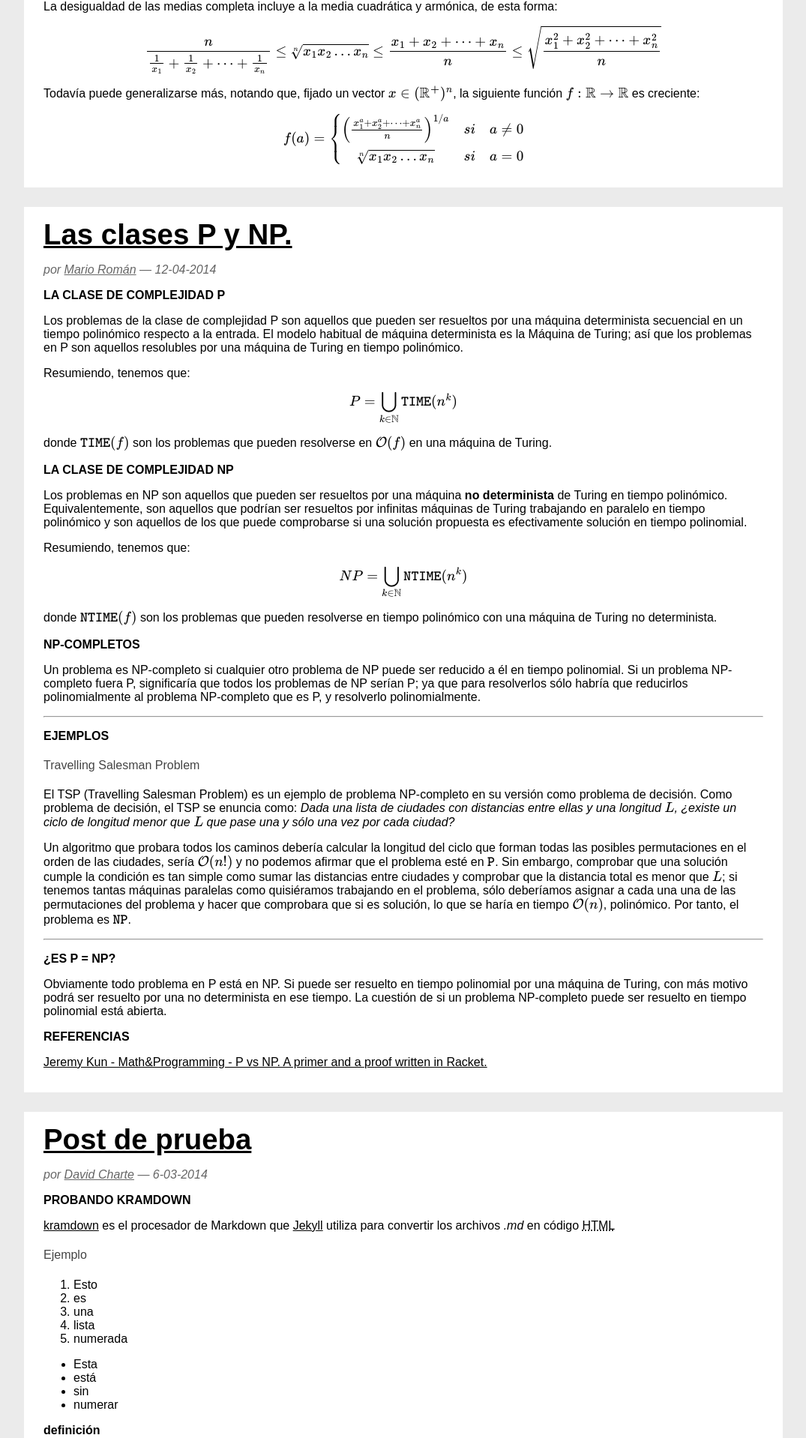
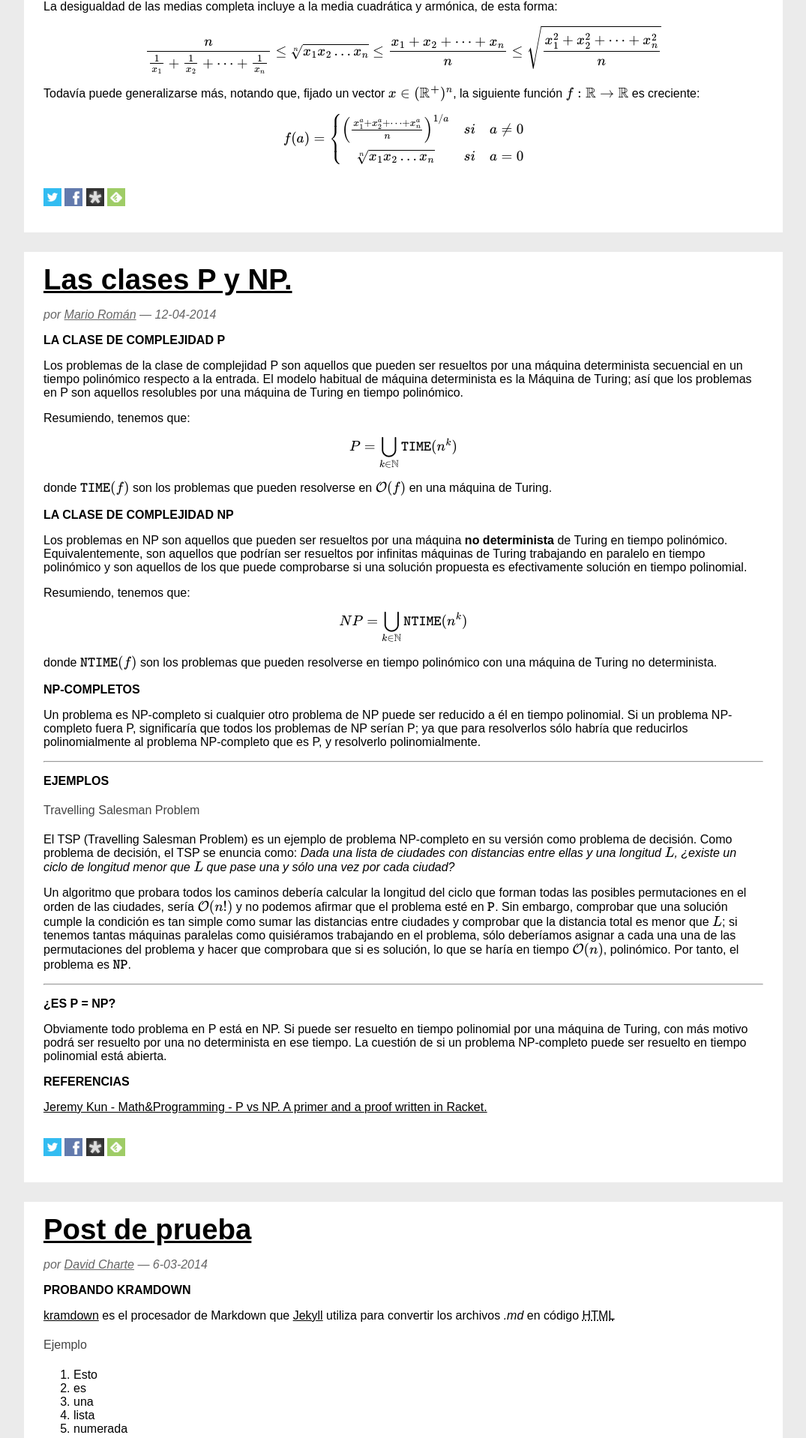
Before and after one commit to libreim/blog, a Jekyll site: the page built from index.html, in a window 1280 px wide. Shown: the part 1025-2943 px from the top of the page at 75% size, without its empty margins (102-1177 px from the left). Built offline with Jekyll 4.4.1, drawn with Linux system fonts in a browser that asks for light colours; formulas are drawn with MathJax 3; the list of posts is cut into pages by our own code.

Commit message:
Añadiendo botones de compartir...

```diff
--- a/css/default.css
+++ b/css/default.css
@@ -9,6 +9,19 @@ article, nav.pagination, footer {
 	padding: 1.2% 2%;
 	width: 92%;
 	background: #fff;
+}
+
+article .share {
+	padding: 1rem 0;
+	opacity: .8;
+}
+
+article .share:hover {
+	opacity: 1;
+}
+
+article .share a img {
+	width: 24px;
 }
 
 header {
--- a/index.html
+++ b/index.html
@@ -13,21 +13,20 @@ permalink: /
 			    Sin autor
 			{% else %}
 			    {% for author in post.authors %}
-			        {% if forloop.first %}
-			    		{% assign authdata = site.authors[author] %}
-			    		<a href="http://github.com/{{ authdata.github }}">{{ authdata.name }}</a>
-			        {% elsif forloop.last %}
-			    		{% assign authdata = site.authors[author] %}
-			   			y <a href="http://github.com/{{ authdata.github }}">{{ authdata.name }}</a>
-			        {% else %}
-			    		{% assign authdata = site.authors[author] %}
-			            , <a href="http://github.com/{{ authdata.github }}">{{ authdata.name }}</a>
-			        {% endif %}
+		    		{% assign authdata = site.authors[author] %}
+			        {% if forloop.first %} {% elsif forloop.last %}	y {% else %}, {% endif %}
+		    		<a href="http://github.com/{{ authdata.github }}">{{ authdata.name }}</a>
 			    {% endfor %}
 			{% endif %}
 		</span>
 		<span class="date">{{ post.date | date: "%e-%m-%Y" }}</p>
 		{{ post.content }}
+		<div class="share">
+			<a href="https://twitter.com/i/share?url={{ post.permalink }}&title={{ post.title }}" class="share-twt"><img alt="Twitter" title="Compartir en Twitter" src="assets/sq_twitter.png" /></a>
+			<a href="http://facebook.com/share?url={{ post.permalink }}&title={{ post.title }}" class="share-fb"><img alt="Facebook" title="Compartir en Facebook" src="assets/sq_facebook.png" /></a>
+			<a href="http://sharetodiaspora.github.io/?url={{ post.permalink }}&title={{ post.title }}" class="share-di"><img alt="Diaspora" title="Compartir en Diaspora*" src="assets/sq_diaspora.png" /></a>
+			<a href="http://www.feedly.com/home#subscription/feed%2Fhttp%3A%2F%2Fdgiim.github.com%2Fblog%2Ffeed.xml" class="share-fd"><img alt="Feedly" title="Suscribirse con Feedly" src="assets/sq_feedly.png" /></a>
+		</div>
 	</article>
 {% endfor %}
 
```
Also changed, not shown: assets/sq_diaspora.png (added), assets/sq_facebook.png (added), assets/sq_feedly.png (added), assets/sq_twitter.png (added).
